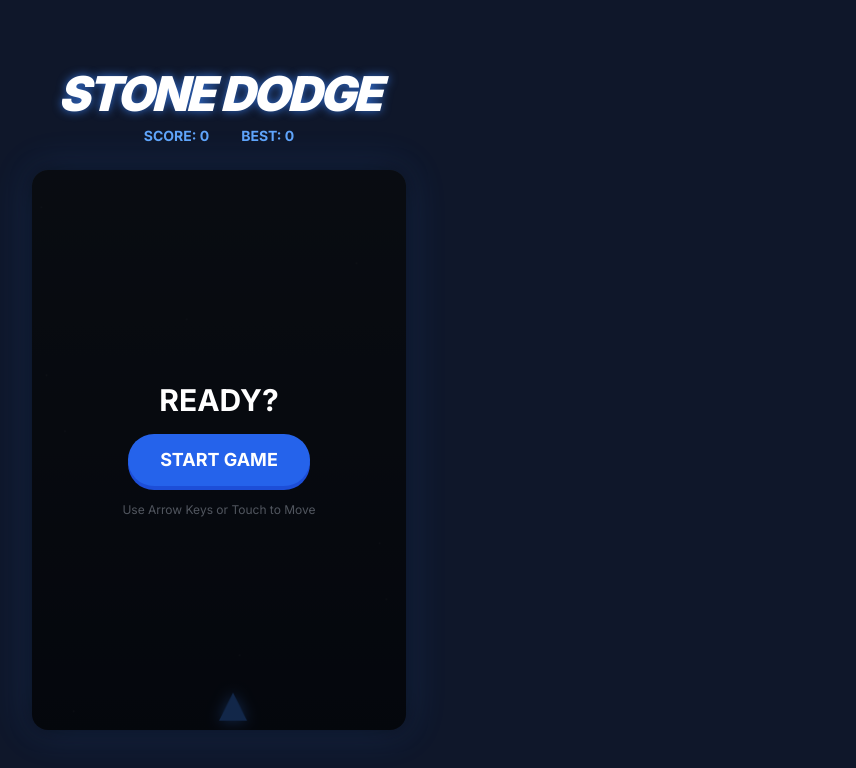
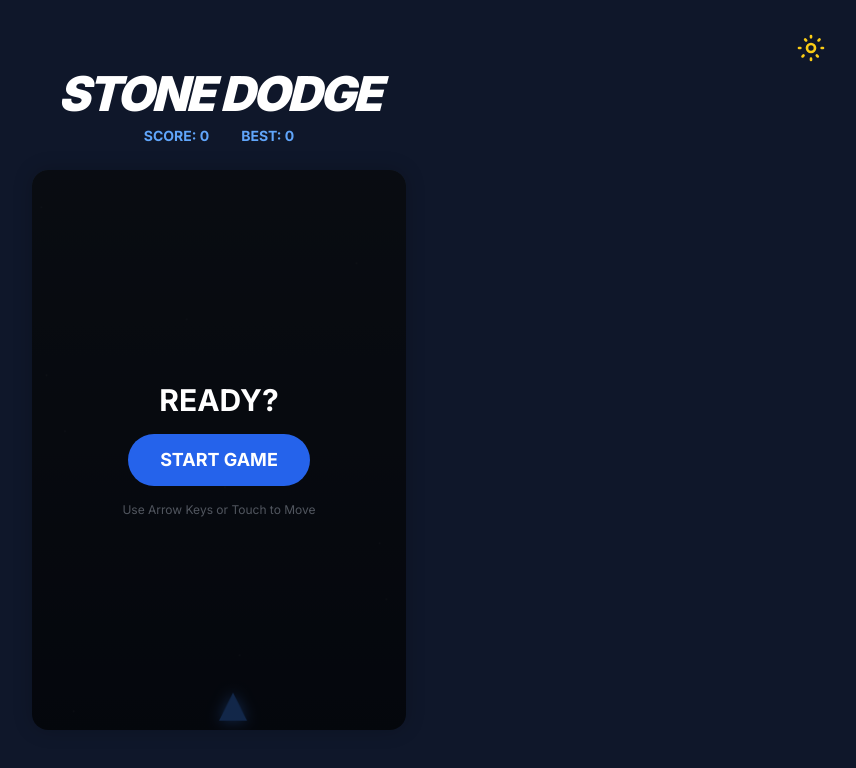
Before and after one commit to holyact/260513-git, a plain HTML site: page index.html in a window 1280 px wide. Shown: the whole page, without its empty margins (421-1277 px from the left). Drawn offline with nearby package versions, Linux system fonts and the light colour scheme.

Commit message:
feature: 다크모드 추가

```diff
--- a/index.html
+++ b/index.html
@@ -12,33 +12,72 @@
             font-family: 'Inter', sans-serif;
             background-color: #0f172a;
             overflow: hidden;
-            touch-action: none; /* 모바일 스크롤 방지 */
+            touch-action: none;
+            transition: background-color 0.3s ease, color 0.3s ease;
+        }
+
+        /* 라이트 모드 스타일 */
+        body.light-mode {
+            background-color: #f8fafc;
+            color: #1e293b;
         }
 
         #gameCanvas {
             border-radius: 1rem;
-            box-shadow: 0 0 20px rgba(0, 0, 0, 0.5), 0 0 40px rgba(59, 130, 246, 0.2);
+            box-shadow: 0 0 20px rgba(0, 0, 0, 0.2);
             background: linear-gradient(to bottom, #1e293b, #0f172a);
             max-width: 100%;
             max-height: 70vh;
+            transition: all 0.3s ease;
         }
 
-        .neon-text {
-            text-shadow: 0 0 10px rgba(59, 130, 246, 0.8);
+        body.light-mode #gameCanvas {
+            background: linear-gradient(to bottom, #e2e8f0, #cbd5e1);
+            box-shadow: 0 10px 25px -5px rgba(0, 0, 0, 0.1);
         }
 
-        .btn-arcade {
-            transition: all 0.2s cubic-bezier(0.4, 0, 0.2, 1);
-            box-shadow: 0 4px 0 #1d4ed8;
+        body.light-mode .neon-text {
+            text-shadow: 0 0 10px rgba(59, 130, 246, 0.3);
+            color: #1e40af;
         }
-
+/* ... existing code ... -->
         .btn-arcade:active {
             transform: translateY(4px);
             box-shadow: 0 0 0 #1d4ed8;
         }
+
+        /* 테마 토글 버튼 스타일 */
+        #themeToggle {
+            position: absolute;
+            top: 1.5rem;
+            right: 1.5rem;
+            z-index: 50;
+            cursor: pointer;
+            padding: 0.5rem;
+            border-radius: 9999px;
+            transition: background-color 0.2s;
+        }
+        #themeToggle:hover {
+            background-color: rgba(255, 255, 255, 0.1);
+        }
+        body.light-mode #themeToggle:hover {
+            background-color: rgba(0, 0, 0, 0.05);
+        }
     </style>
 </head>
 <body class="flex flex-col items-center justify-center min-h-screen p-4 text-white">
+
+    <!-- 테마 토글 버튼 -->
+    <button id="themeToggle" aria-label="Toggle Theme">
+        <!-- Sun Icon (shown in dark mode) -->
+        <svg id="sunIcon" class="w-8 h-8 text-yellow-400" fill="none" stroke="currentColor" viewBox="0 0 24 24" xmlns="http://www.w3.org/2000/svg">
+            <path stroke-linecap="round" stroke-linejoin="round" stroke-width="2" d="M12 3v1m0 16v1m9-9h-1M4 12H3m15.364-6.364l-.707.707M6.364 17.636l-.707.707M16.364 17.636l.707.707M7.636 5.636l.707.707M15 12a3 3 0 11-6 0 3 3 0 016 0z"></path>
+        </svg>
+        <!-- Moon Icon (hidden by default, shown in light mode) -->
+        <svg id="moonIcon" class="hidden w-8 h-8 text-slate-700" fill="none" stroke="currentColor" viewBox="0 0 24 24" xmlns="http://www.w3.org/2000/svg">
+            <path stroke-linecap="round" stroke-linejoin="round" stroke-width="2" d="M20.354 15.354A9 9 0 018.646 3.646 9.003 9.003 0 0012 21a9.003 9.003 0 008.354-5.646z"></path>
+        </svg>
+    </button>
 
     <div class="text-center mb-6">
         <h1 class="text-4xl md:text-5xl font-black mb-2 neon-text italic tracking-tighter">STONE DODGE</h1>
@@ -73,6 +112,22 @@
     <script>
         const canvas = document.getElementById('gameCanvas');
         const ctx = canvas.getContext('2d');
+        // 테마 관리
+        const themeToggle = document.getElementById('themeToggle');
+        const sunIcon = document.getElementById('sunIcon');
+        const moonIcon = document.getElementById('moonIcon');
+        let isDarkMode = true;
+
+        themeToggle.addEventListener('click', () => {
+            isDarkMode = !isDarkMode;
+            document.body.classList.toggle('light-mode');
+            sunIcon.classList.toggle('hidden');
+            moonIcon.classList.toggle('hidden');
+
+            // 플레이어 색상 및 돌 색상 테마에 맞춰 조정
+            player.color = isDarkMode ? '#3b82f6' : '#2563eb';
+        });
+
         const currentScoreEl = document.getElementById('currentScore');
         const bestScoreEl = document.getElementById('bestScore');
         const overlay = document.getElementById('overlay');
@@ -181,16 +236,16 @@
         function draw() {
             ctx.clearRect(0, 0, canvas.width, canvas.height);
 
-            // Draw Stars/Background details
-            ctx.fillStyle = 'rgba(255, 255, 255, 0.1)';
+            // Draw Stars/Background details (테마에 따라 투명도 조절)
+            ctx.fillStyle = isDarkMode ? 'rgba(255, 255, 255, 0.1)' : 'rgba(0, 0, 0, 0.05)';
             for(let i=0; i<10; i++) {
                 ctx.beginPath();
                 ctx.arc((Math.sin(Date.now()*0.001 + i)*200) + 200, (i*60 + Date.now()*0.1)%600, 1, 0, Math.PI*2);
                 ctx.fill();
             }
 
-            // Draw Player (Modern ship shape)
-            ctx.shadowBlur = 15;
+            // Draw Player
+            ctx.shadowBlur = isDarkMode ? 15 : 5;
             ctx.shadowColor = player.color;
             ctx.fillStyle = player.color;
             ctx.beginPath();
@@ -202,7 +257,7 @@
             ctx.shadowBlur = 0;
 
             // Draw Stones
-            ctx.fillStyle = '#64748b';
+            ctx.fillStyle = isDarkMode ? '#64748b' : '#475569';
             stones.forEach(s => {
                 ctx.save();
                 ctx.translate(s.x + s.width/2, s.y + s.height/2);
```
